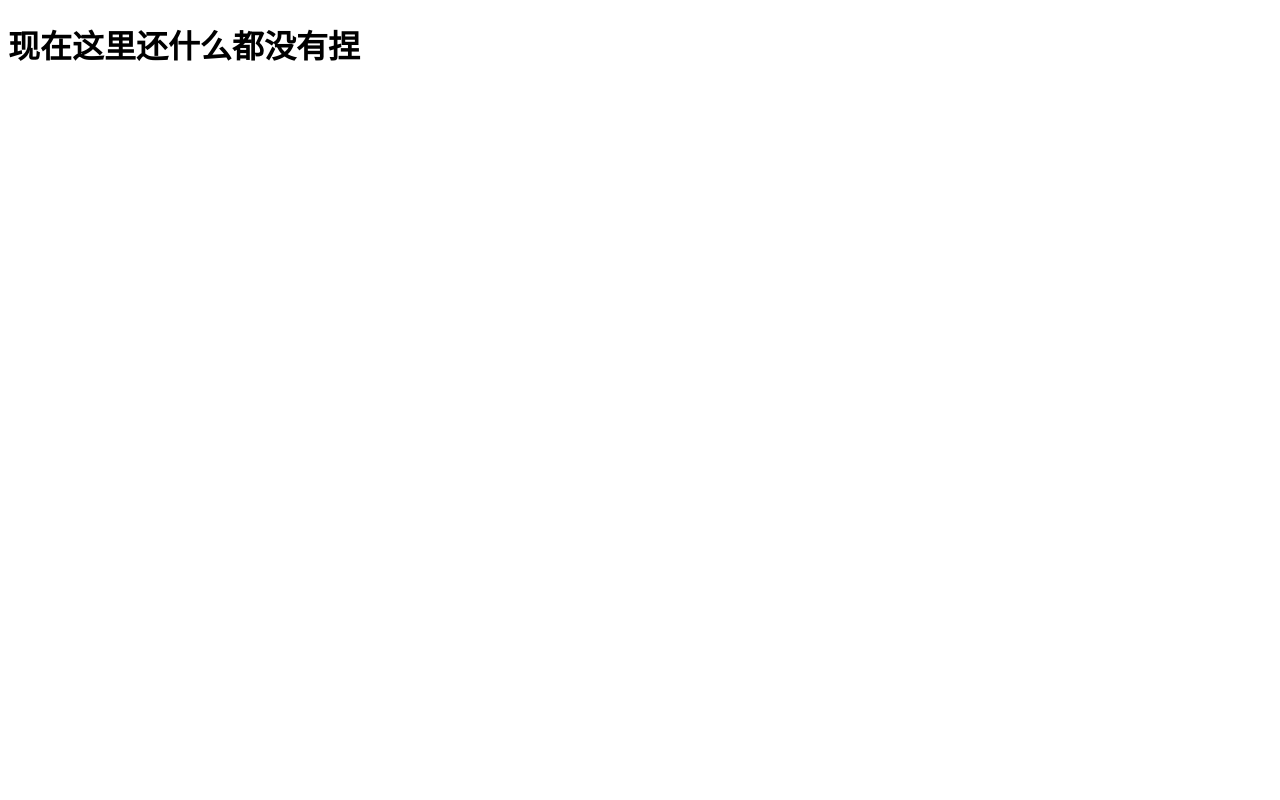
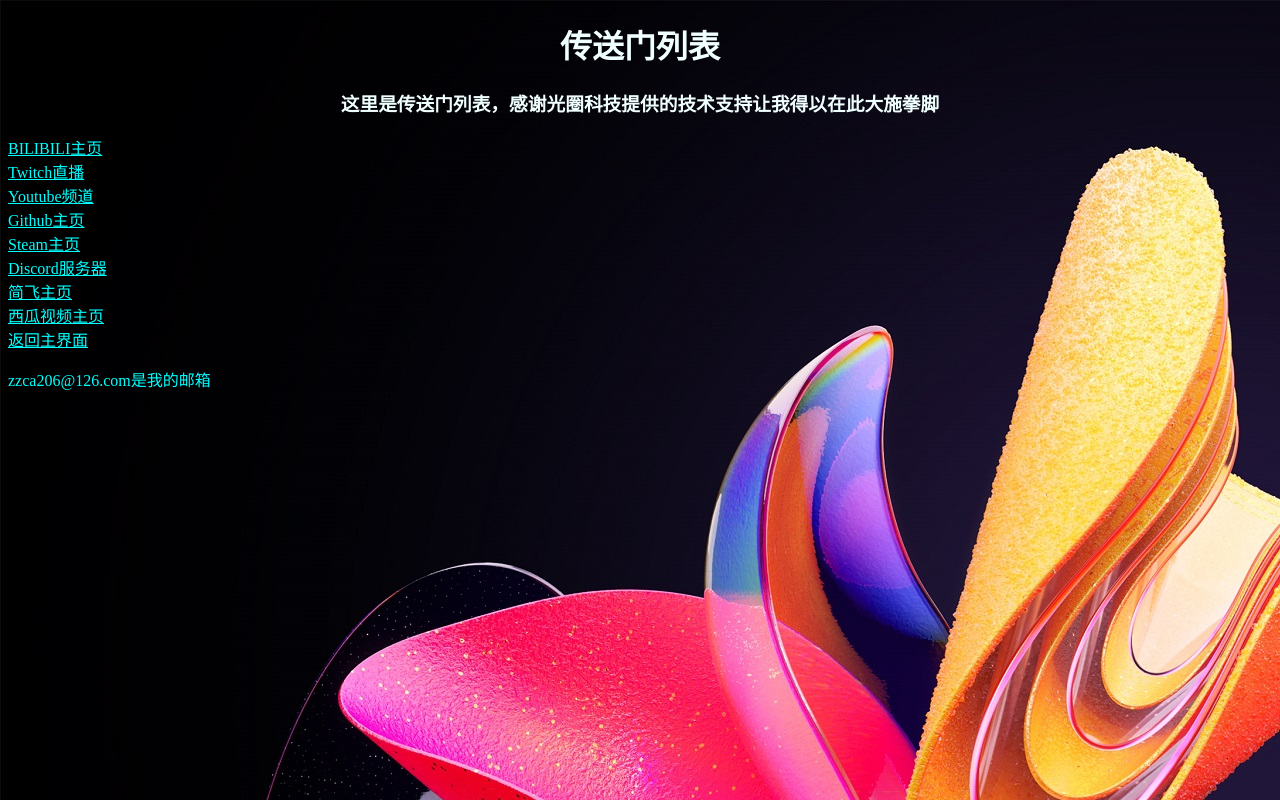
Before and after one commit to ilovethegame10/Portal, a plain HTML site: page index.html in a window 1280 px wide. Drawn offline with Linux system fonts and the light colour scheme.

Commit message:
Add files via upload

```diff
--- /dev/null
+++ b/css/style.css
@@ -0,0 +1,16 @@
+h1{
+    text-align: center;
+    color:azure
+}
+
+body{
+    background-image: url("../img/img24.jpg")}
+
+h3{
+    color: azure;
+    text-align: center;
+}
+
+a{
+    color:aqua
+}
--- a/index.html
+++ b/index.html
@@ -1,11 +1,29 @@
 <!DOCTYPE html>
 <html>
     <head>
-        <title>这里是传送门</title>
+        <title>芝士神马？芝士传送门列表</title>
         <meta charset="utf-8">
         <meta name="viewport" content="width=device-width, initial-scale=1.0">
+        <link rel="icon" type="image/x-icon" href="img/icon.png">
+        <link rel="stylesheet" type="text/css" href="css/style.css">
+        <style>
+        p{
+            color: aqua;
+        }
+        </style>
     </head>
     <body>
-        <h1>现在这里还什么都没有捏</h1>
+        <h1>传送门列表</h1>
+        <h3>这里是传送门列表，感谢光圈科技提供的技术支持让我得以在此大施拳脚</h3>
+        <a href="http://space.bilibili.com/495432282" target="_blank">BILIBILI主页</a><br>
+        <a href="http://www.twitch.tv/ilovethegame10" target="_blank">Twitch直播</a><br>
+        <a href="http://www.youtube.com/channel/UCk4B8feFPPiI7VdeP3bYS7g" target="_blank">Youtube频道</a><br>
+        <a href="http://github.com/ilovethegame10" target="_blank">Github主页</a><br>
+        <a href="http://steamcommunity.com/profiles/76561198876945822/" target="_blank">Steam主页</a><br>
+        <a href="http://discord.gg/qzCHRp4f4v" target="_blank">Discord服务器</a><br>
+        <a href="http://www.simpleplanes.com/u/ilovethegame10" target="_blank">简飞主页</a><br>
+        <a href="http://www.ixigua.com/home/4160180406723453" target="_blank">西瓜视频主页</a><br>
+        <a href="http://ilovethegame10.github.io/MyMainPage/" target="_blank">返回主界面</a><br>
+        <p>zzca206@126.com是我的邮箱</p><br>
     </body>
 </html>
```
Also changed, not shown: img/icon.png (added), img/img24.jpg (added).
